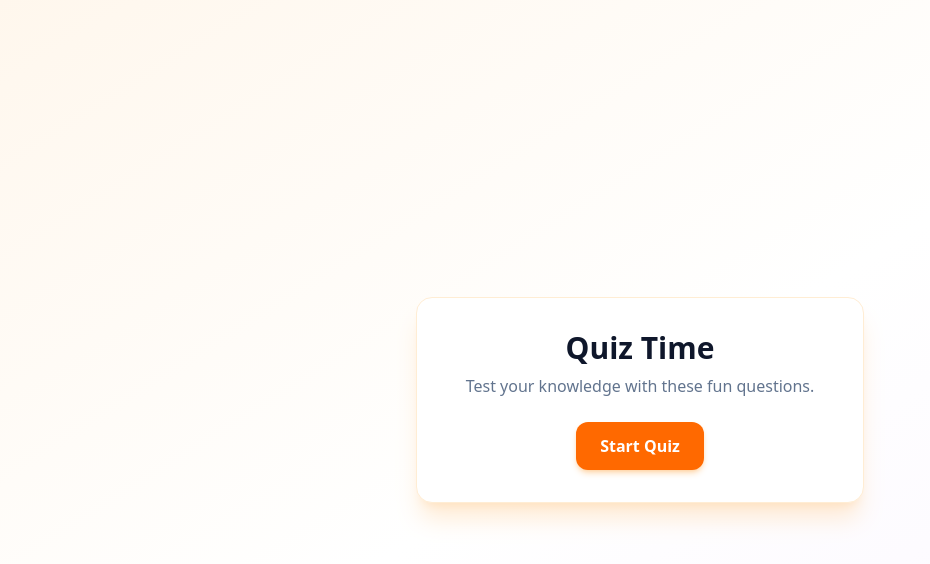
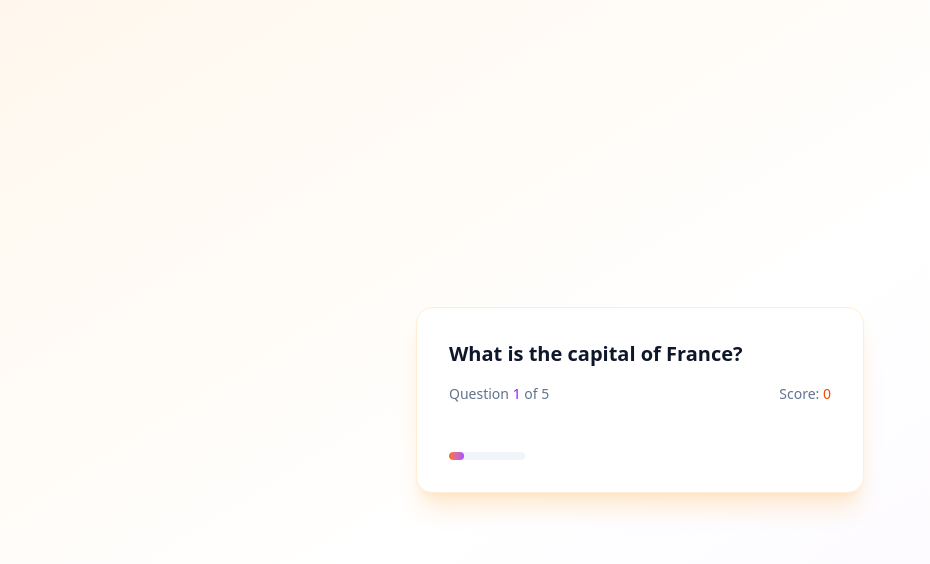
Before and after one commit to Joshua-Thompson-NG/javascript_project, a website: page 01_quiz_game/index.html in a window 1280 px wide. Both pictures are taken after a click on the button "Start Quiz". Shown: the whole page, without its empty margins (0-930 px from the left). Drawn offline with nearby package versions, Linux system fonts and the light colour scheme.

Commit message:
Updated js logic

```diff
--- a/01_quiz_game/index.html
+++ b/01_quiz_game/index.html
@@ -11,13 +11,13 @@
 <div class="w-full max-w-md">
 
     <!-- START SCREEN-->
-    <div id="start-screen" class="bg-white rounded-2xl shadow-xl shadow-orange-200/50 border border-orange-100 p-8 text-center">
+    <div id="start-screen" class=" bg-white rounded-2xl shadow-xl shadow-orange-200/50 border border-orange-100 p-8 text-center">
         <h1 class="text-3xl font-bold text-slate-900 mb-2">Quiz Time</h1>
 
         <p class="text-slate-500 mb-6">Test your knowledge with these fun questions.</p>
 
         <button id="start-btn"
-                class="bg-orange-500 hover:bg-orange-600 text-white font-semibold px-6 py-3 rounded-xl shadow-md shadow-orange-300/50 transition-colors">
+                class="bg-orange-500 hover:bg-orange-600 text-white font-semibold px-6 py-3 rounded-xl shadow-md shadow-orange-300/50 transition-colors cursor-pointer">
             Start Quiz
         </button>
     </div>
@@ -32,7 +32,7 @@
 
             <div id="quiz-info" class="flex justify-between text-sm text-slate-500">
                 <p>
-                    Question <span id="current-question" class="font-medium text-purple-600">1</span> of <span id="">5</span>
+                    Question <span id="current-question" class="font-medium text-purple-600">1</span> of <span id="total-questions">5</span>
                 </p>
 
                 <p>Score: <span id="score" class="font-medium text-orange-600">0</span></p>
--- a/01_quiz_game/index.js
+++ b/01_quiz_game/index.js
@@ -0,0 +1,141 @@
+// SELECT DOM ELEMENTS
+const startScreen = document.getElementById( 'start-screen');
+const quizScreen = document.getElementById( 'quiz-screen');
+const resultScreen = document.getElementById( 'result-screen');
+
+const startBtn = document.getElementById( 'start-btn');
+const questionText = document.getElementById( 'question-text');
+const answerContainer = document.getElementById( 'answer-container');
+
+
+const currentQuestionSpan = document.getElementById( 'current-question');
+const totalQuestionSpan = document.getElementById( 'total-questions');
+const scoreSpan = document.getElementById( 'score');
+
+const finalScoreSpan = document.getElementById( 'final-score');
+const maxScoreSpan = document.getElementById( 'max-score');
+
+const resultMessage = document.getElementById( 'result-message');
+const restartBtn = document.getElementById( 'restart-btn');
+const progressBar = document.getElementById( 'progress-bar');
+
+
+
+// Quiz Questions
+
+const quizQuestions = [
+    {
+        question: "What is the capital of France?",
+        answers: [
+            { text: "London", correct: false },
+            { text: "Berlin", correct: false },
+            { text: "Paris", correct: true },
+            { text: "Madrid", correct: false },
+        ],
+    },
+    {
+        question: "Which planet is known as the Red Planet?",
+        answers: [
+            { text: "Venus", correct: false },
+            { text: "Mars", correct: true },
+            { text: "Jupiter", correct: false },
+            { text: "Saturn", correct: false },
+        ],
+    },
+    {
+        question: "What is the largest ocean on Earth?",
+        answers: [
+            { text: "Atlantic Ocean", correct: false },
+            { text: "Indian Ocean", correct: false },
+            { text: "Arctic Ocean", correct: false },
+            { text: "Pacific Ocean", correct: true },
+        ],
+    },
+    {
+        question: "Which of these is NOT a programming language?",
+        answers: [
+            { text: "Java", correct: false },
+            { text: "Python", correct: false },
+            { text: "Banana", correct: true },
+            { text: "JavaScript", correct: false },
+        ],
+    },
+    {
+        question: "What is the chemical symbol for gold?",
+        answers: [
+            { text: "Go", correct: false },
+            { text: "Gd", correct: false },
+            { text: "Au", correct: true },
+            { text: "Ag", correct: false },
+        ],
+    },
+];
+
+// Quiz States
+let currentQuestionIndex = 0;
+let score = 0;
+let answerDisabled = false;
+
+totalQuestionSpan.textContent = quizQuestions.length;
+maxScoreSpan.textContent = quizQuestions.length;
+
+
+// event listeners
+startBtn.addEventListener("click",startQuiz);
+restartBtn.addEventListener("click",restartQuiz)
+
+function startQuiz(){
+    // reset vars
+    currentQuestionIndex = 0;
+    score = 0;
+    scoreSpan.textContent = score;
+
+    startScreen.classList.add("hidden");
+    quizScreen.classList.remove("hidden");
+
+    showQuestion()
+}
+
+function showQuestion(){
+    // reset state
+    answerDisabled = false;
+
+    const currentQuestion = quizQuestions[currentQuestionIndex];
+
+    currentQuestionSpan.textContent = currentQuestionIndex + 1;
+
+    const progressPercentage = (currentQuestionIndex + 1) / quizQuestions.length * 100;
+
+    progressBar.style.width = progressPercentage + "%";
+
+    questionText.textContent = currentQuestion.question;
+
+    answerContainer.innerHTML = "";
+
+    currentQuestion.answers.forEach(answer => {
+        const button = document.createElement()
+        button.textContent = answer.text
+
+        button.classList.add("w-full text-left px-4 py-3 rounded-xl border border-slate-200 hover:border-orange-400 hover:bg-orange-50 transition-colors");
+
+        // property of btn element that allows us to store custom data
+        button.dataset.correct = answer.correct;
+
+        button.addEventListener("click",selectAnswer)
+
+        answerContainer.appendChild(button)
+    })
+}
+
+function selectAnswer(e){
+    if(answerDisabled) return;
+
+    answerDisabled = true;
+
+    const selectedButton = e.target;
+    const isCorrect = selectedButton.dataset.correct === "true";
+}
+
+function restartQuiz(){
+    console.log("Quiz restarted")
+}
```
